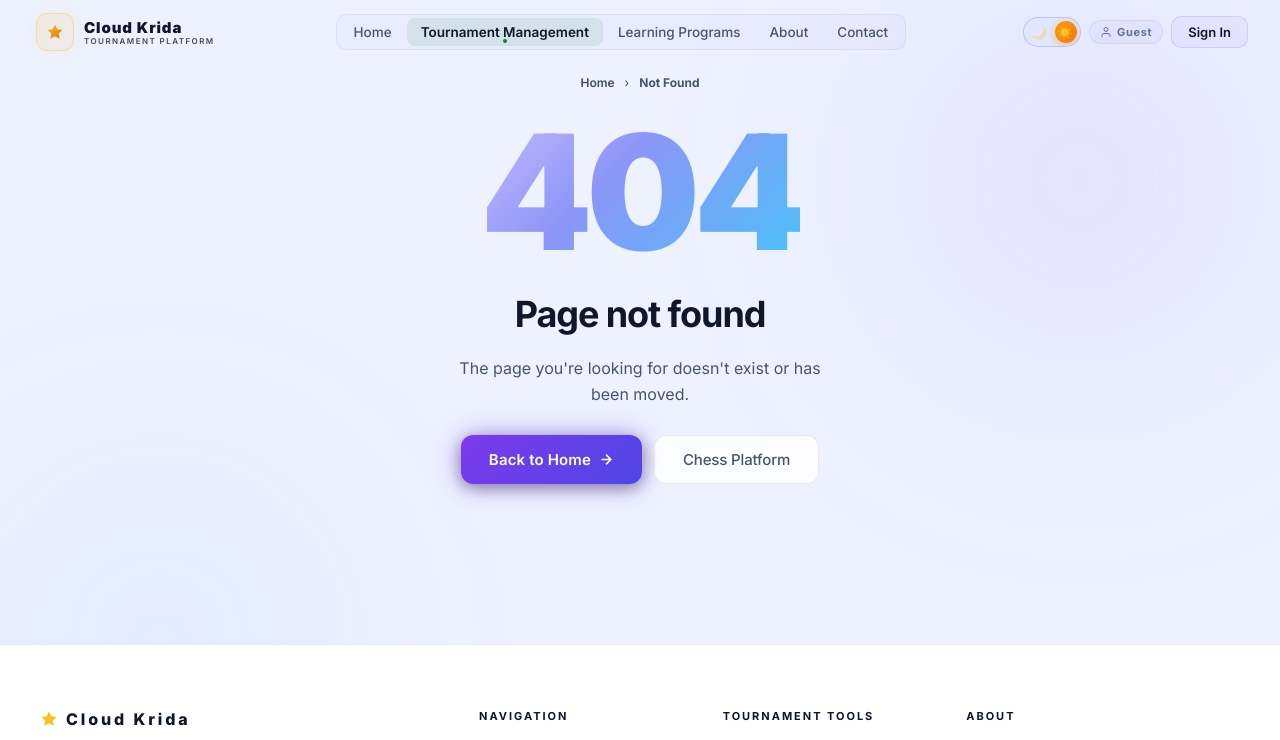
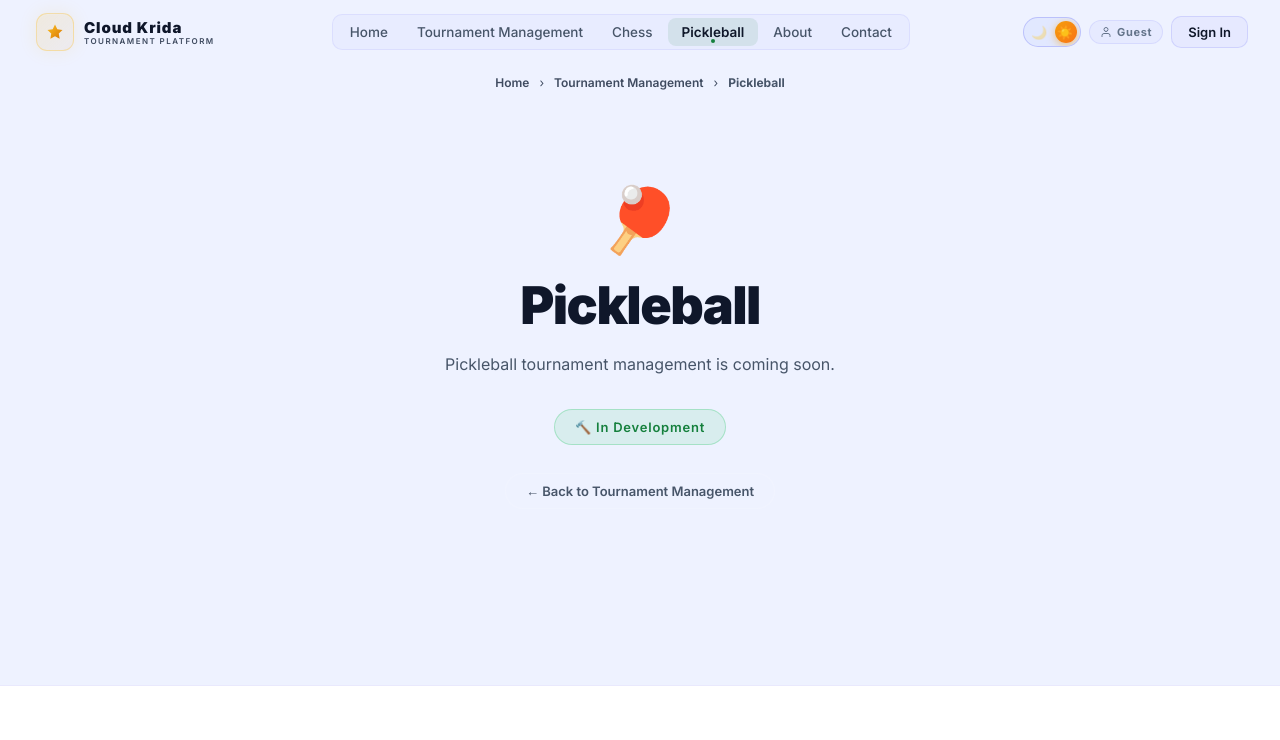
Before and after one commit to likithkandukuri/CloudKrida, a React (Vite) app: page /tournaments/pickleball in a window 1280 px wide. Shown: the top 740 px of the page. Built offline with nearby package versions, Linux system fonts and the light colour scheme.

Commit message:
New Navbar

```diff
--- a/src/App.jsx
+++ b/src/App.jsx
@@ -9,6 +9,7 @@ import Privacy from './pages/Privacy/Privacy'
 import NotFound from './pages/NotFound/NotFound'
 import TournamentsHub from './tournament/pages/TournamentsHub'
 import Chess from './tournament/chess/Chess'
+import Pickleball from './tournament/pickleball/Pickleball'
 import Tennis from './tournament/tennis/Tennis'
 import Darts from './tournament/darts/Darts'
 import SummerClassesHome from './summerClasses/pages/SummerClassesHome'
@@ -36,10 +37,11 @@ export default function App() {
             <Route path="/contact" element={<Contact />} />
             <Route path="/privacy" element={<Privacy />} />
 
-            <Route path="/tournaments"        element={<TournamentsHub />} />
-            <Route path="/tournaments/chess"  element={<Chess />}          />
-            <Route path="/tournaments/tennis" element={<Tennis />}         />
-            <Route path="/tournaments/darts"  element={<Darts />}         />
+            <Route path="/tournaments"            element={<TournamentsHub />} />
+            <Route path="/tournaments/chess"      element={<Chess />}          />
+            <Route path="/tournaments/pickleball" element={<Pickleball />}     />
+            <Route path="/tournaments/tennis"     element={<Tennis />}         />
+            <Route path="/tournaments/darts"      element={<Darts />}          />
 
             <Route path="/summerclasses"              element={<SummerClassesHome />} />
             <Route path="/summerclasses/instructor"    element={<Instructor />}        />
--- a/src/shared/components/GlobalNav.jsx
+++ b/src/shared/components/GlobalNav.jsx
@@ -18,28 +18,30 @@ const SECTION_SUBTITLE = {
   summer:     'Learning Programs',
 }
 
-// Home and Tournament Management share the same top-level link set — Tournament
-// sub-pages (Chess/Tennis/Darts) are reached via the Tournament Hub, not the navbar.
-// Learning Programs gets its own smaller, self-contained set (no generic About/Contact,
-// since Contact & Enrollment already covers that) and never shows auth UI.
+// Home shows the site-level 5 links. Tournament Management shows itself, its two
+// sports (Chess live, Pickleball scaffolded — more sports land here as they're built),
+// and About/Contact. Learning Programs gets its own smaller, self-contained set (no
+// generic About/Contact, since Contact & Enrollment already covers that) and never
+// shows auth UI.
 const SECTION_LINKS = {
   home: [
-    { label: 'Home',                  path: '/',               exact: true  },
-    { label: 'Tournament Management', path: '/tournaments',    exact: false },
-    { label: 'Learning Programs',     path: '/summerclasses',  exact: false },
-    { label: 'About',                 path: '/about',          exact: false },
-    { label: 'Contact',               path: '/contact',        exact: false },
+    { label: 'Home',                  path: '/',                  exact: true  },
+    { label: 'Tournament Management', path: '/tournaments',       exact: false },
+    { label: 'Learning Programs',     path: '/summerclasses',     exact: false },
+    { label: 'About',                 path: '/about',             exact: false },
+    { label: 'Contact',               path: '/contact',           exact: false },
   ],
   tournament: [
-    { label: 'Home',                  path: '/',               exact: true  },
-    { label: 'Tournament Management', path: '/tournaments',    exact: false },
-    { label: 'Learning Programs',     path: '/summerclasses',  exact: false },
-    { label: 'About',                 path: '/about',          exact: false },
-    { label: 'Contact',               path: '/contact',        exact: false },
+    { label: 'Home',                  path: '/',                     exact: true  },
+    { label: 'Tournament Management', path: '/tournaments',          exact: true  },
+    { label: 'Chess',                 path: '/tournaments/chess',     exact: false },
+    { label: 'Pickleball',            path: '/tournaments/pickleball',exact: false },
+    { label: 'About',                 path: '/about',                exact: false },
+    { label: 'Contact',               path: '/contact',              exact: false },
   ],
   summer: [
     { label: 'Home',                  path: '/',                          exact: true  },
-    { label: 'Programs',              path: '/summerclasses',             exact: true  },
+    { label: 'Learning Programs',     path: '/summerclasses',             exact: true  },
     { label: 'About the Instructor',  path: '/summerclasses/instructor',  exact: false },
     { label: 'Mathematics Program',   path: '/summerclasses/mathematics', exact: false },
     { label: 'Contact & Enrollment',  path: '/summerclasses/enroll',      exact: false },
--- /dev/null
+++ b/src/tournament/pickleball/Pickleball.jsx
@@ -0,0 +1,62 @@
+import { useNavigate } from 'react-router-dom'
+import { motion } from 'framer-motion'
+import GlobalNav from '../../shared/components/GlobalNav.jsx'
+import GlobalFooter from '../../shared/components/GlobalFooter.jsx'
+import Breadcrumb from '../../shared/components/Breadcrumb.jsx'
+import { usePageMeta } from '../../shared/utilities/usePageMeta.js'
+
+export default function Pickleball() {
+  const navigate = useNavigate()
+
+  usePageMeta({
+    title: 'Pickleball — Tournament Management — Cloud Krida',
+    description: 'Pickleball tournaments on Cloud Krida. Coming soon.',
+  })
+
+  return (
+    <div style={{ minHeight: '100vh', background: 'var(--bg-base)', color: 'var(--text-primary)', fontFamily: 'Inter, system-ui, sans-serif' }}>
+      <GlobalNav />
+      <Breadcrumb trail={[{ label: 'Tournament Management', path: '/tournaments' }, { label: 'Pickleball' }]} />
+
+      <div style={{ position: 'relative', zIndex: 1, textAlign: 'center', padding: '180px 24px 96px' }}>
+        <motion.div
+          initial={{ opacity: 0, y: 32 }}
+          animate={{ opacity: 1, y: 0 }}
+          transition={{ duration: 0.7, ease: [0.16, 1, 0.3, 1] }}
+          style={{ maxWidth: 560, margin: '0 auto' }}
+        >
+          <div style={{ fontSize: 64, marginBottom: 16 }}>🏓</div>
+          <h1 style={{ fontSize: 'clamp(32px, 6vw, 52px)', fontWeight: 900, letterSpacing: '-0.03em', marginBottom: 14 }}>
+            Pickleball
+          </h1>
+          <p style={{ fontSize: 16, color: 'var(--text-secondary)', lineHeight: 1.65, marginBottom: 32 }}>
+            Pickleball tournament management is coming soon.
+          </p>
+          <div style={{
+            display: 'inline-flex', alignItems: 'center', gap: 8, marginBottom: 28,
+            padding: '9px 20px', borderRadius: 100,
+            background: 'rgba(34,197,94,0.1)', border: '1px solid rgba(34,197,94,0.28)',
+            fontSize: 13, fontWeight: 600, color: 'var(--brand-tournament)', letterSpacing: '0.06em',
+          }}>
+            🔨 In Development
+          </div>
+          <div>
+            <button
+              onClick={() => navigate('/tournaments')}
+              style={{
+                display: 'inline-flex', alignItems: 'center', gap: 8,
+                padding: '9px 20px', borderRadius: 100, cursor: 'pointer',
+                background: 'rgba(255,255,255,0.05)', border: '1px solid rgba(255,255,255,0.1)',
+                fontSize: 13, fontWeight: 600, color: 'var(--text-secondary)', fontFamily: 'inherit',
+              }}
+            >
+              ← Back to Tournament Management
+            </button>
+          </div>
+        </motion.div>
+      </div>
+
+      <GlobalFooter />
+    </div>
+  )
+}
```
Also changed, not shown: 1 other file (tests, documents, lock files or other folders).
